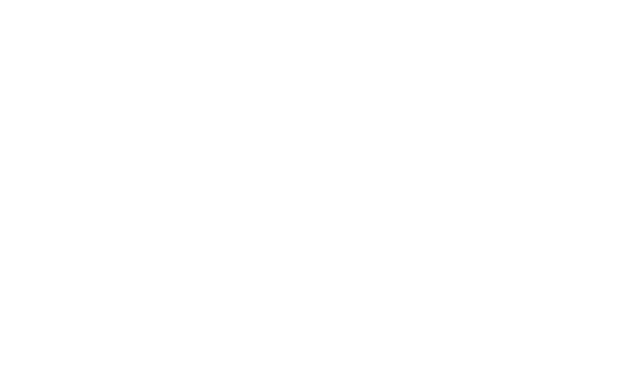
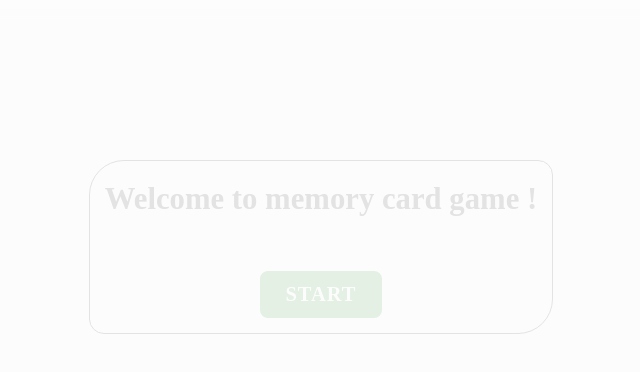
Before and after one commit to ehsan-saf/memory-card-game, a React (Vite) app: page / in a window 1280 px wide. Shown: the top 372 px of the page, without its empty margins (319-959 px from the left). Built offline with nearby package versions, Linux system fonts and the light colour scheme.

Commit message:
Create and style Modal

```diff
--- a/src/App.jsx
+++ b/src/App.jsx
@@ -1,8 +1,12 @@
 import { useState } from "react";
-import "./App.css";
+import Modal from "./components/Modal";
 
 function App() {
-  return <></>;
+  return (
+    <>
+      <Modal />
+    </>
+  );
 }
 
 export default App;
--- /dev/null
+++ b/src/components/Modal.jsx
@@ -0,0 +1,82 @@
+import styled from "styled-components";
+
+export default function Modal() {
+  return (
+    <Position>
+      <Container>
+        <Title>Welcome to memory card game !</Title>
+        <StartButton>Start</StartButton>
+      </Container>
+      <Backdrop />
+    </Position>
+  );
+}
+
+const Position = styled.div`
+  width: 100svw;
+  height: 100svh;
+  display: flex;
+  justify-content: center;
+  align-items: start;
+  padding-block-start: 20svh;
+
+  @media (width <= 500px) {
+    padding-block-start: 0;
+    align-items: center;
+  }
+`;
+
+const Backdrop = styled.div`
+  position: fixed;
+  inset: 0;
+  width: 100%;
+  height: 100%;
+  filter: blur(10px);
+  background-color: hsla(0, 0%, 99%, 0.9);
+`;
+
+const Container = styled.div`
+  display: flex;
+  flex-direction: column;
+  align-items: center;
+  gap: calc(3svh + 25px);
+
+  position: relative;
+
+  padding: 15px;
+
+  font-size: calc(0.8rem + 0.6svw);
+
+  border-radius: 35px 15px;
+  border: 1px solid black;
+`;
+
+const Title = styled.h2`
+  font-weight: bold;
+`;
+
+const StartButton = styled.button`
+  display: flex;
+  justify-content: center;
+
+  border: 3px solid green;
+  border-radius: 8px;
+
+  font-weight: bold;
+  letter-spacing: 1px;
+  text-transform: uppercase;
+
+  padding: 5px 22px;
+
+  color: white;
+  background-color: green;
+
+  transition: transform 0.2s;
+
+  &:hover {
+    color: green;
+    background-color: white;
+
+    transform: translateY(-2px) scale(1.1);
+  }
+`;
```
